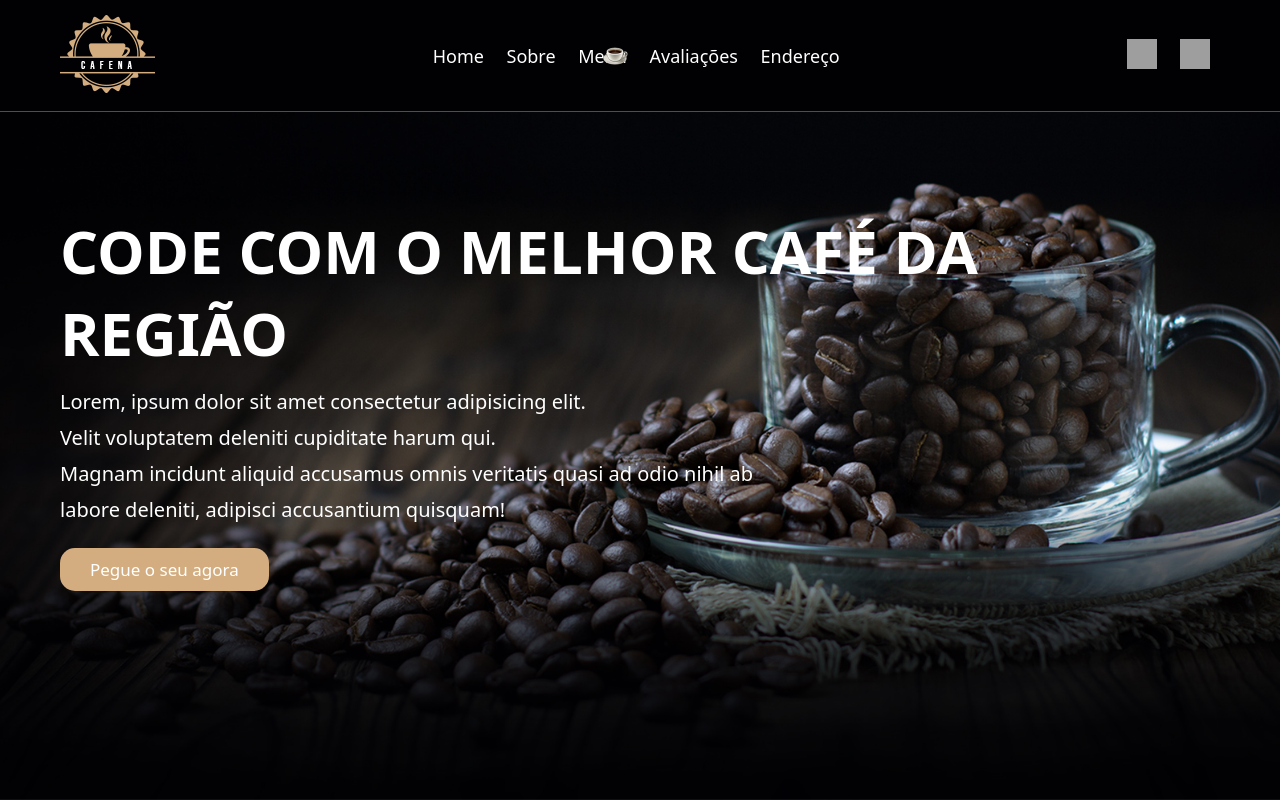
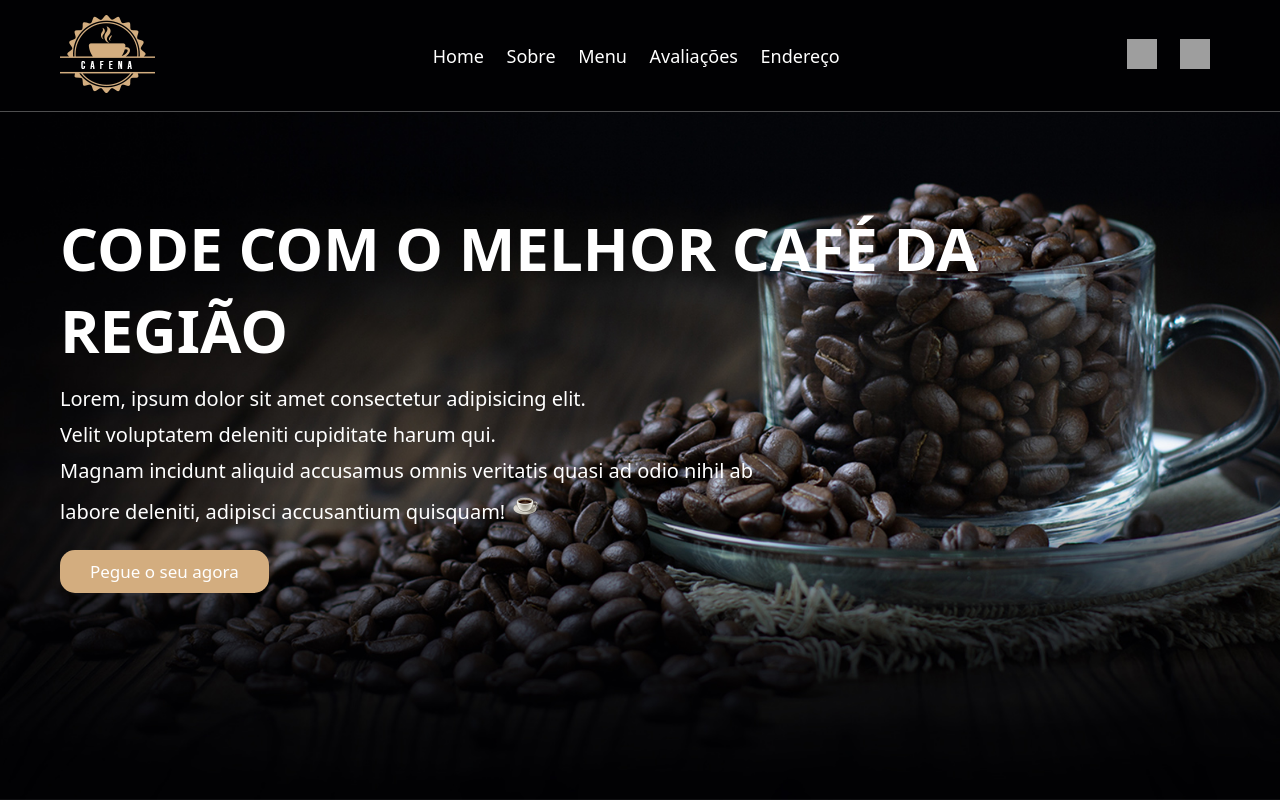
Before and after one commit to AlissonClaro/Coffee-source, a plain HTML site: page index.html in a window 1280 px wide. Shown: the top 800 px of the page. Drawn offline with Linux system fonts and the light colour scheme; grey boxes are pictures that could not be loaded; a web font is replaced by a local one.

Commit message:
edit: create coffee source rev5 finish

```diff
--- a/index.html
+++ b/index.html
@@ -21,7 +21,6 @@
             </a>
 
             <nav class="navbar">
-                <img src="./source/☕︎.png" alt="cafe">
                 <a href="#">Home</a>
                 <a href="#about">Sobre</a>
                 <a href="#menu">Menu</a>
@@ -45,7 +44,7 @@
                 <h3>CODE COM O MELHOR CAFÉ DA REGIÃO</h3>
                 <P>Lorem, ipsum dolor sit amet consectetur adipisicing elit. <br>Velit voluptatem deleniti cupiditate
                     harum qui. <br>Magnam incidunt aliquid accusamus omnis veritatis quasi ad odio nihil ab <br>labore
-                    deleniti, adipisci accusantium quisquam!</P>
+                    deleniti, adipisci accusantium quisquam! <img src="./source/☕︎.png" alt="cafe"></P>
                 <a href="#" class="btn">Pegue o seu agora</a>
             </div>
         </section>
--- a/styles.css
+++ b/styles.css
@@ -63,11 +63,9 @@ section {
     color: var(--white);
 }
 
-.navbar img {
+.content img {
     width: 30px;
-    position: absolute;
-    left: 60rem;
-    top: 3.9rem;
+    align-items: center;
 }
 
 .navbar a:hover {
```
